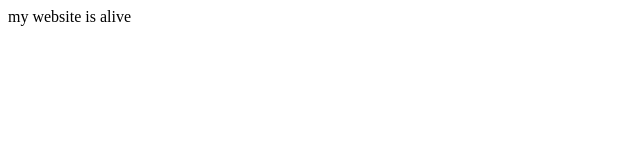
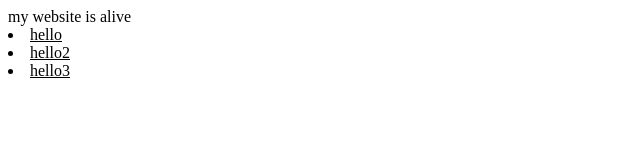
Before and after one commit to CHENGBULEI/hello-world, a plain HTML site: page index.html in a window 1280 px wide. Shown: the whole page, without its empty margins (0-640 px from the left). Drawn offline with Linux system fonts and the light colour scheme.

Commit message:
第四次提交

```diff
--- a/index.html
+++ b/index.html
@@ -1 +1,19 @@
 my website is alive
+<!DOCTYPE html>
+<html lang="en">
+<head>
+    <meta charset="UTF-8">
+    <meta name="viewport" content="width=device-width, initial-scale=1.0">
+    <meta http-equiv="X-UA-Compatible" content="ie=edge">
+    <title>firstvsweb</title>
+</head>
+<body>
+    <table>
+        <u>
+            <li>hello</li>
+            <li>hello2</li>
+            <li>hello3</li>
+        </u>
+    </table>
+</body>
+</html>
```
